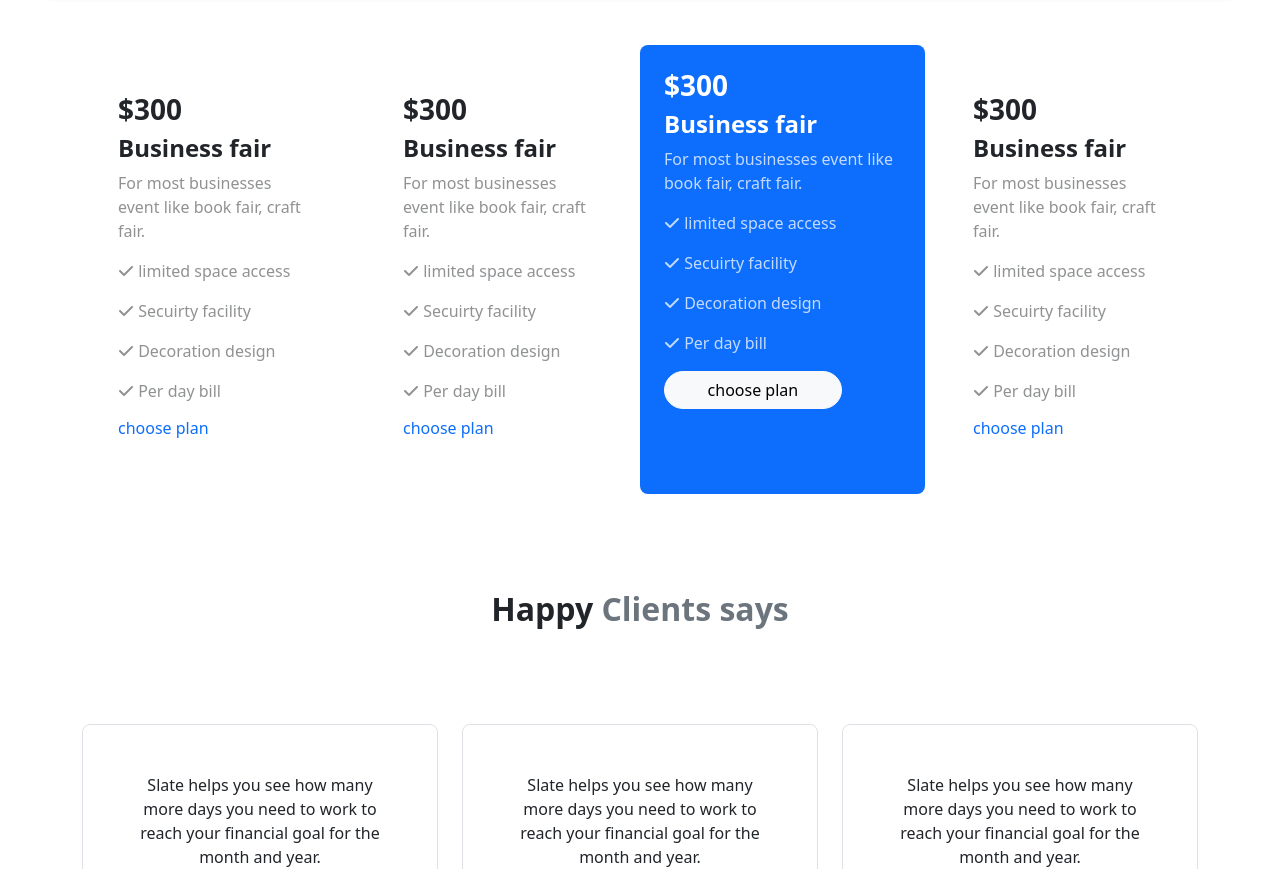
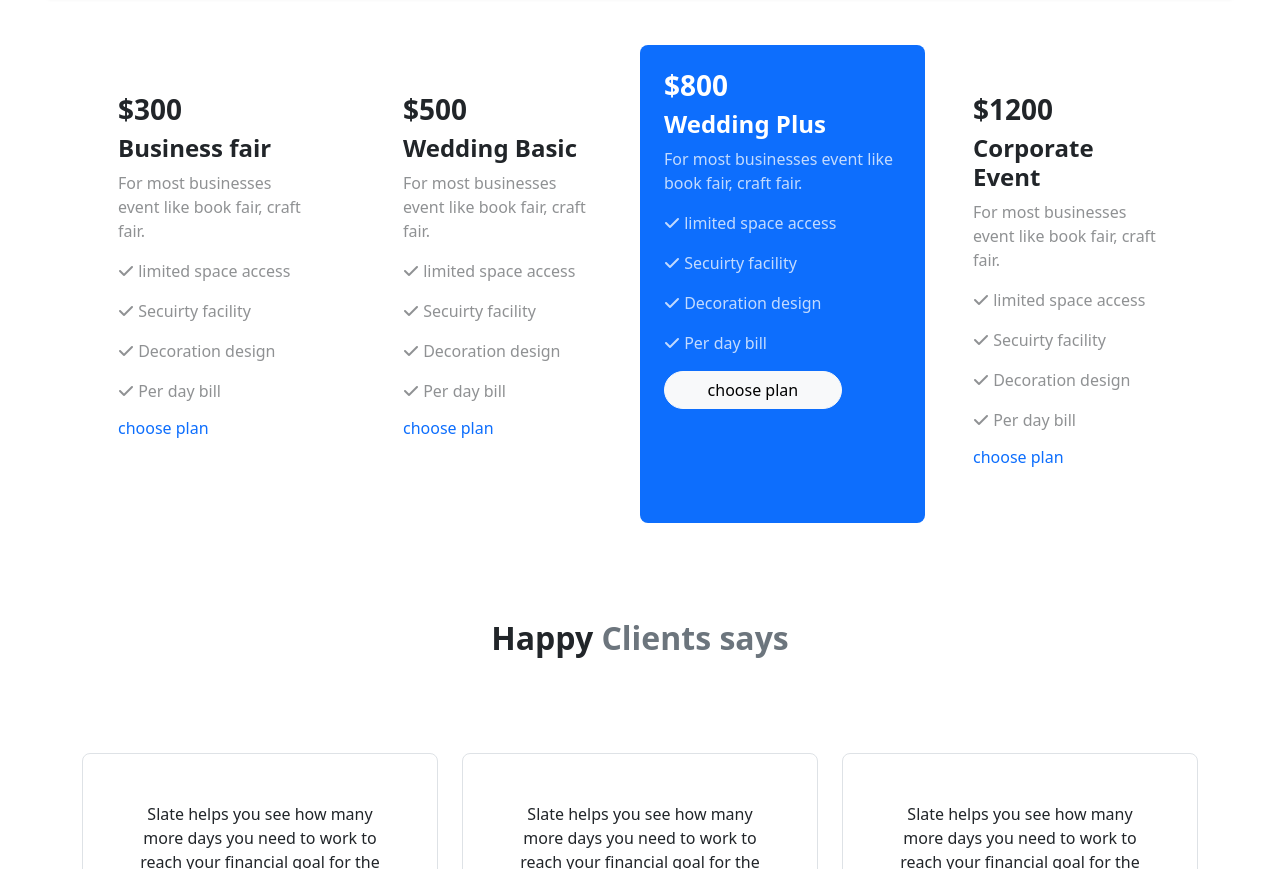
Before and after one commit to ArjumanJesmin/bootstrap-theme-1, a plain HTML site: page index.html in a window 1280 px wide. Shown: the part 1185-2054 px from the top of the page. Drawn offline with Linux system fonts and the light colour scheme.

Commit message:
theme is update done

```diff
--- a/index.html
+++ b/index.html
@@ -114,8 +114,8 @@
           </div>
           <!-- columns-2 -->
           <div class="col-12 col-sm-2 col-md-3 p-5">
-            <h3 class="fw-bold fs-3">$300</h3>
-            <h3 class="fw-bold fs-4">Business fair</h3>
+            <h3 class="fw-bold fs-3">$500</h3>
+            <h3 class="fw-bold fs-4">Wedding Basic</h3>
             <div class="opacity-50 fs-6">
               <p>For most businesses event
                 like book fair, craft fair.</p>
@@ -128,8 +128,8 @@
           </div>
           <!-- columns-3 -->
           <div class="col-12 col-sm-2 col-md-3 bg-primary rounded-3 text-white p-4 ">
-            <h3 class="fw-bold fs-3">$300</h3>
-            <h3 class="fw-bold fs-4">Business fair</h3>
+            <h3 class="fw-bold fs-3">$800</h3>
+            <h3 class="fw-bold fs-4">Wedding Plus</h3>
             <div class="opacity-75 fs-6">
               <p class="">For most businesses event
                 like book fair, craft fair.</p>
@@ -142,8 +142,8 @@
           </div>
           <!-- columns-4 -->
           <div class="col-12 col-sm-2 col-md-3 p-5">
-            <h3 class="fw-bold fs-3">$300</h3>
-            <h3 class="fw-bold fs-4">Business fair</h3>
+            <h3 class="fw-bold fs-3">$1200</h3>
+            <h3 class="fw-bold fs-4">Corporate Event</h3>
             <div class="opacity-50 fs-6">
               <p>For most businesses event
                 like book fair, craft fair.</p>
```
